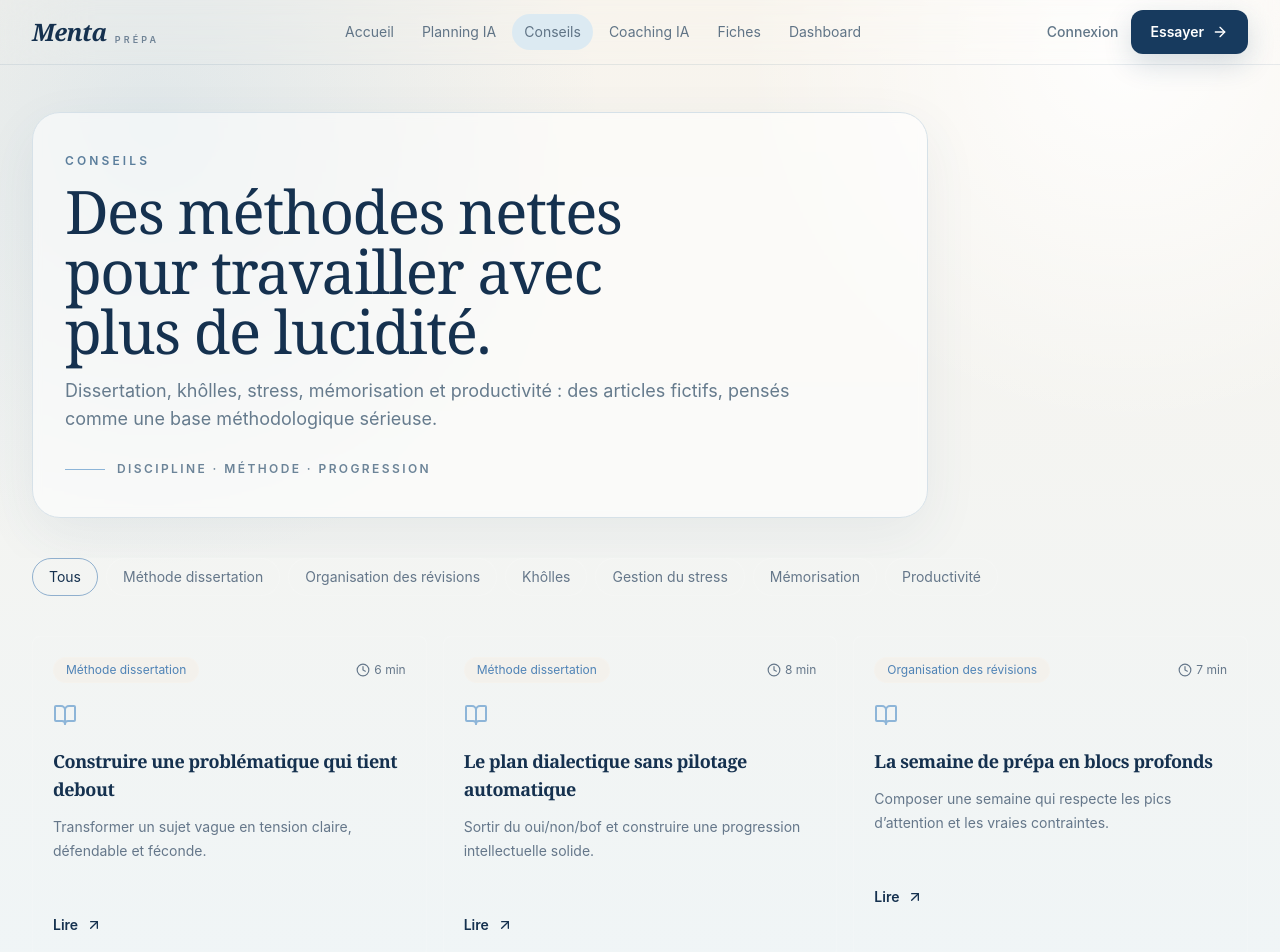
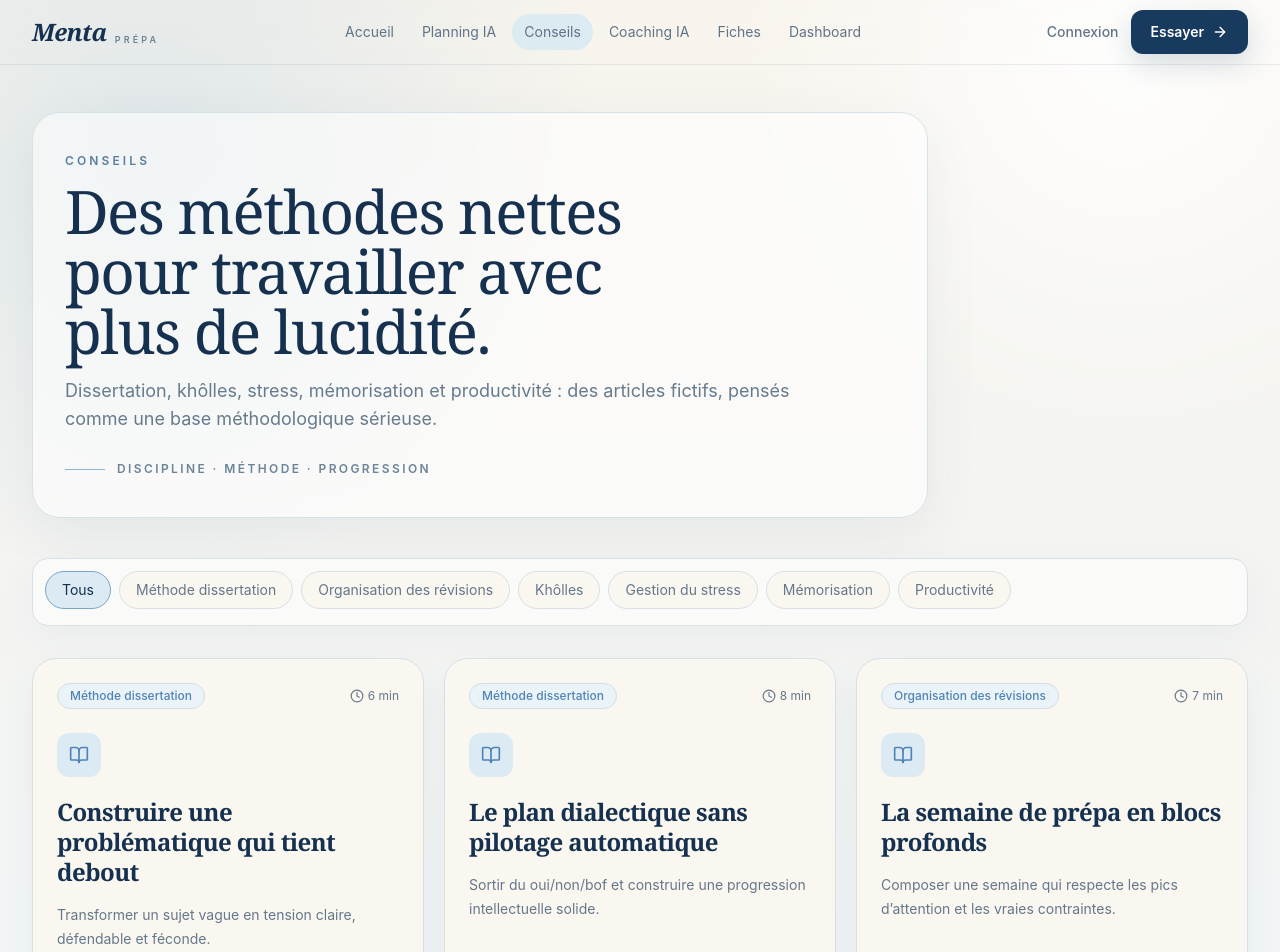
Before and after one commit to kevo13-web/Menta-Prepa-, a Next.js app: page /conseils in a window 1280 px wide. Shown: the top 952 px of the page. Built offline with nearby package versions, Linux system fonts and the light colour scheme.

Commit message:
Restyle advice library with editorial cards

```diff
--- a/components/AdviceExplorer.tsx
+++ b/components/AdviceExplorer.tsx
@@ -25,7 +25,8 @@ export function AdviceExplorer() {
 
   return (
     <>
-      <div className="flex gap-2 overflow-x-auto pb-2">
+      <div className="rounded-2xl border border-[#d6e0e7] bg-white/60 p-3 shadow-[0_12px_35px_rgba(53,82,110,0.05)]">
+        <div className="flex gap-2 overflow-x-auto pb-1">
           {categories.map((category) => (
             <button
               key={category}
@@ -34,26 +35,27 @@ export function AdviceExplorer() {
               className={cn(
                 "shrink-0 rounded-full border px-4 py-2 text-sm transition",
                 active === category
-                ? "border-mint/60 bg-mint/12 text-frost"
-                : "border-white/10 bg-white/5 text-muted hover:border-white/20 hover:text-frost",
+                  ? "border-[#79a6cb] bg-[#dceaf4] text-frost"
+                  : "border-[#d8e0e6] bg-[#faf7f1] text-muted hover:border-[#a8c0d2] hover:text-frost",
               )}
             >
               {category}
             </button>
           ))}
         </div>
+      </div>
 
-      <div className="mt-8 grid gap-4 md:grid-cols-2 xl:grid-cols-3">
+      <div className="mt-8 grid gap-5 md:grid-cols-2 xl:grid-cols-3">
         {visibleArticles.map((article, index) => (
           <motion.article
             key={`${article.category}-${article.title}`}
             initial={{ opacity: 0, y: 18 }}
             animate={{ opacity: 1, y: 0 }}
             transition={{ delay: index * 0.035 }}
-            className="group rounded-lg border border-white/10 bg-white/[0.055] p-5 transition duration-300 hover:-translate-y-1 hover:border-mint/35 hover:bg-white/[0.08]"
+            className="group rounded-[24px] border border-[#d7e0e6] bg-[#fbf8f2]/95 p-6 shadow-[0_12px_35px_rgba(53,82,110,0.05)] transition duration-300 hover:-translate-y-1 hover:border-[#9ebed5] hover:shadow-[0_18px_45px_rgba(53,82,110,0.09)]"
           >
-            <div className="mb-5 flex items-center justify-between gap-3">
-              <span className="rounded-full border border-white/10 bg-ink/70 px-3 py-1 text-xs text-mint">
+            <div className="mb-6 flex items-center justify-between gap-3">
+              <span className="rounded-full border border-[#d1dee7] bg-[#eaf3f8] px-3 py-1 text-xs font-medium text-[#4f83b6]">
                 {article.category}
               </span>
               <span className="flex items-center gap-1 text-xs text-muted">
@@ -61,13 +63,15 @@ export function AdviceExplorer() {
                 {article.readTime}
               </span>
             </div>
-            <BookOpen className="mb-5 h-6 w-6 text-sage" />
-            <h3 className="text-lg font-semibold text-frost">{article.title}</h3>
-            <p className="mt-3 min-h-20 text-sm leading-6 text-muted">{article.summary}</p>
+            <span className="flex h-11 w-11 items-center justify-center rounded-xl bg-[#dceaf4] text-[#4f83b6]">
+              <BookOpen className="h-5 w-5" />
+            </span>
+            <h3 className="mt-5 font-serif text-2xl font-semibold leading-tight text-frost">{article.title}</h3>
+            <p className="mt-4 min-h-20 text-sm leading-6 text-muted">{article.summary}</p>
             <button
               type="button"
               onClick={() => setSelected(article)}
-              className="mt-5 inline-flex items-center gap-2 text-sm font-semibold text-frost transition group-hover:text-mint"
+              className="mt-6 inline-flex items-center gap-2 rounded-full border border-[#cad8e2] bg-white/60 px-4 py-2 text-sm font-semibold text-frost transition group-hover:border-[#79a6cb] group-hover:bg-[#eaf3f8]"
             >
               Lire
               <ArrowUpRight className="h-4 w-4" />
@@ -79,7 +83,7 @@ export function AdviceExplorer() {
       <AnimatePresence>
         {selected ? (
           <motion.div
-            className="fixed inset-0 z-[60] flex items-center justify-center bg-ink/80 px-4 backdrop-blur-xl"
+            className="fixed inset-0 z-[60] flex items-center justify-center bg-[#17324f]/28 px-4 backdrop-blur-md"
             initial={{ opacity: 0 }}
             animate={{ opacity: 1 }}
             exit={{ opacity: 0 }}
@@ -90,35 +94,23 @@ export function AdviceExplorer() {
               initial={{ scale: 0.96, y: 20 }}
               animate={{ scale: 1, y: 0 }}
               exit={{ scale: 0.96, y: 20 }}
-              className="relative w-full max-w-2xl rounded-lg border border-white/12 bg-[#0c0c12] p-6 shadow-sage"
+              className="relative w-full max-w-2xl rounded-[28px] border border-[#d4dfe6] bg-[#fbf8f2] p-7 shadow-[0_30px_100px_rgba(31,57,82,0.2)] sm:p-9"
             >
               <button
                 type="button"
                 aria-label="Fermer"
                 onClick={() => setSelected(null)}
-                className="absolute right-4 top-4 flex h-9 w-9 items-center justify-center rounded-lg border border-white/10 bg-white/5 text-muted transition hover:text-frost"
+                className="absolute right-4 top-4 flex h-9 w-9 items-center justify-center rounded-full border border-[#d6e0e6] bg-white text-muted transition hover:text-frost"
               >
                 <X className="h-4 w-4" />
               </button>
-              <p className="text-xs font-semibold uppercase tracking-[0.24em] text-mint">
-                {selected.category}
-              </p>
-              <h2 className="mt-4 text-3xl font-semibold text-frost">{selected.title}</h2>
+              <p className="text-xs font-semibold uppercase tracking-[0.24em] text-[#4f83b6]">{selected.category}</p>
+              <h2 className="mt-4 max-w-xl font-serif text-3xl font-semibold text-frost">{selected.title}</h2>
               <p className="mt-4 text-muted">{selected.summary}</p>
-              <div className="mt-6 space-y-4 text-sm leading-7 text-frost/85">
-                <p>
-                  Commence par isoler le problème exact. Un étudiant ambitieux perd souvent du
-                  temps parce qu’il traite tout le chapitre comme s’il avait la même valeur.
-                </p>
-                <p>
-                  La bonne méthode consiste à choisir un angle, produire une réponse imparfaite,
-                  puis la corriger avec une grille précise : clarté, exemples, transitions,
-                  objections possibles.
-                </p>
-                <p>
-                  Pour cette semaine, applique ce principe sur une seule séance longue et deux
-                  rappels courts. Le progrès vient de la répétition lucide, pas de la surcharge.
-                </p>
+              <div className="mt-7 space-y-4 border-t border-[#dce3e7] pt-6 text-sm leading-7 text-frost/85">
+                <p>Commence par isoler le problème exact. Un étudiant ambitieux perd souvent du temps parce qu’il traite tout le chapitre comme s’il avait la même valeur.</p>
+                <p>La bonne méthode consiste à choisir un angle, produire une réponse imparfaite, puis la corriger avec une grille précise : clarté, exemples, transitions, objections possibles.</p>
+                <p>Pour cette semaine, applique ce principe sur une seule séance longue et deux rappels courts. Le progrès vient de la répétition lucide, pas de la surcharge.</p>
               </div>
             </motion.article>
           </motion.div>
```
Lines whose indentation alone changed are shown as unchanged.
